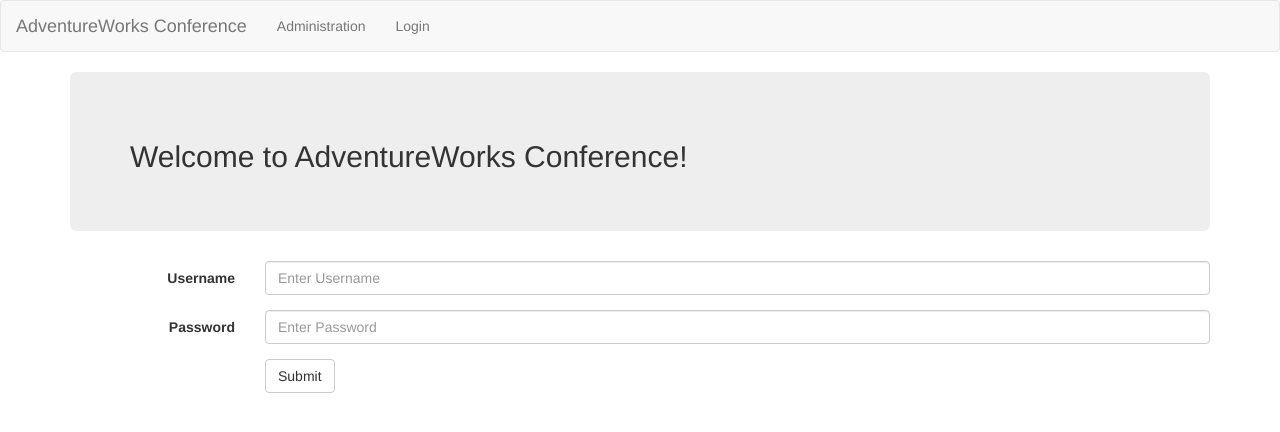
After one commit to DNA-DAN/TaskManager, a Django app: page /login/ in a window 1280 px wide. The commit adds this page. Shown: the top 432 px of the page. Run offline with Django 3.2, Linux system fonts and the light colour scheme; some libraries are stand-ins or nearby versions.

Commit message:
Login Page

```diff
--- a/TaskManager/urls.py
+++ b/TaskManager/urls.py
@@ -17,9 +17,11 @@
 from django.conf.urls import url
 from django.contrib import admin
 
-from app import views
+from app import views, auth
 
 urlpatterns = [
     url(r'^admin/', admin.site.urls),
-	url(r'^$', views.index, name='index'),
+	url(r'^$', views.index, name = 'index'),
+	url(r'^login/', auth.login, name = 'login'),
+
 ]
--- a/app/admin.py
+++ b/app/admin.py
@@ -19,7 +19,6 @@
 
     def set_complete(self, request, queryset):
         row_updated = queryset.update(status = 'a')
-
         if row_updated == 1:
             message_bit = '1 task was'
         else:
--- /dev/null
+++ b/app/auth.py
@@ -0,0 +1,30 @@
+from django.shortcuts import render, redirect;
+from django.contrib import auth;
+
+def login(request):
+	if request.method == "GET":
+		return render(request, "auth/login.html");
+	elif request.method == "POST":
+		username = request.POST['username'];
+		password = request.POST['password'];
+		# make sure the username and password is good
+		user = auth.authenticate(username=username, password=password);
+		if user is not None:
+			if user.is_active:
+				#associate the user with the session
+				auth.login(request, user);
+
+				#read the destination
+				next = "";
+				if "next" in request.GET:
+					next = request.GET["next"];
+				if next == None or next == "":
+					next = "/";
+				return redirect(next);
+			else:
+				#account is disabled
+				return render(request, 'auth/login.html', { "warning" : "Yout account is disabled, please contact your administrator" });
+
+		else:
+			# non existant user
+			return render(request, 'auth/login.html', { "warning" : "invalid username and or password" });
--- /dev/null
+++ b/app/templates/auth/login.html
@@ -0,0 +1,24 @@
+{% extends 'layout.html' %}
+
+{% block content %}
+<form class="form-horizontal" role="form" method="post">
+  {% csrf_token %}
+    <div class="form-group">
+        <label class="col-sm-2 control-label" for="username">Username</label>
+        <div class="col-sm-10">
+            <input type="text" class="form-control" id="username" name="username" placeholder="Enter Username">
+        </div>
+    </div>
+    <div class="form-group">
+        <label class="col-sm-2 control-label" for="password">Password</label>
+        <div class="col-sm-10">
+            <input type="password" class="form-control" id="password" name="password" placeholder="Enter Password">
+        </div>
+    </div>
+    <div class="form-group">
+        <div class="col-sm-offset-2 col-sm-10">
+            <button type="submit" class="btn btn-default">Submit</button>
+        </div>
+    </div>
+</form>
+{% endblock %}
--- a/app/templates/layout.html
+++ b/app/templates/layout.html
@@ -32,18 +32,8 @@
             <!-- Collect the nav links, forms, and other content for toggling -->
             <div class="collapse navbar-collapse" id="nav-toggle">
                 <ul class="nav navbar-nav">
-                    <li><a href="{% url 'sessions_list' %}">Sessions</a></li>
-
-                    {% if user.is_authenticated %}
-                    <li><a href="{% url 'logout' %}">Logout</a></li>
-                    {% else %}
-                    <li><a href="{% url 'login' %}">Login</a></li>
-                    <li><a href="{% url 'register' %}">Register</a></li>
-                    {% endif %}
-
-                    {% if user.is_staff %}
                     <li><a href="/admin">Administration</a></li>
-                    {% endif %}
+                    <li><a href="/login/">Login</a></li>
                 </ul>
             </div>
         </div>
```
Also changed, not shown: db.sqlite3.
